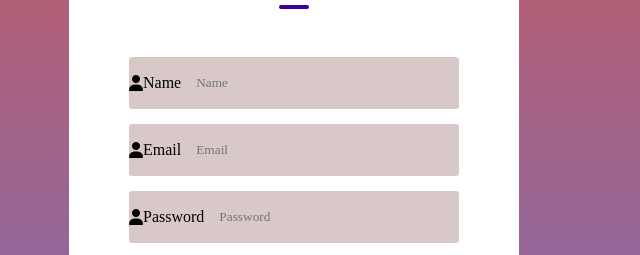
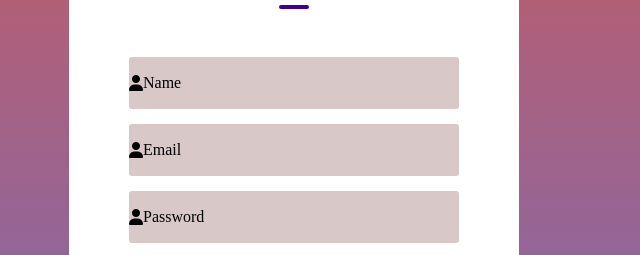
Before and after one commit to Laxmi01345/Registration-Form, a plain HTML site: page index.html in a window 1280 px wide. Shown: the part 230-485 px from the top of the page, 346-986 px from the left. Drawn offline with Linux system fonts and the light colour scheme.

Commit message:
Update index.html

```diff
--- a/index.html
+++ b/index.html
@@ -22,22 +22,22 @@
                 <div class="input-field">
                     <i class="fa-solid fa-user"></i>
                     <label for="name">Name</label>
-                    <input required type="text" id="name" name="name" placeholder="Name">
+                    <input required type="text" id="name" name="name">
                 </div>
                 <div class="input-field">
                     <i class="fa-solid fa-user"></i>
                     <label for="email">Email</label>
-                    <input required type="email" id="email" name="email" placeholder="Email">
+                    <input required type="email" id="email" name="email">
                 </div>
                 <div class="input-field">
                     <i class="fa-solid fa-user"></i>
                     <label for="password">Password</label>
-                    <input required type="password" id="password" name="password" placeholder="Password">
+                    <input required type="password" id="password" name="password">
                 </div>
                 <div class="input-field">
                     <i class="fa-solid fa-user"></i>
                     <label for="dob">Date of Birth</label>
-                    <input required type="date" id="dob" name="dob" placeholder="Date of Birth">
+                    <input required type="date" id="dob" name="dob">
                 </div>
                 <div class="cb-field">
                     <input required type="checkbox" id="acceptTerms" name="acceptTerms">
```
